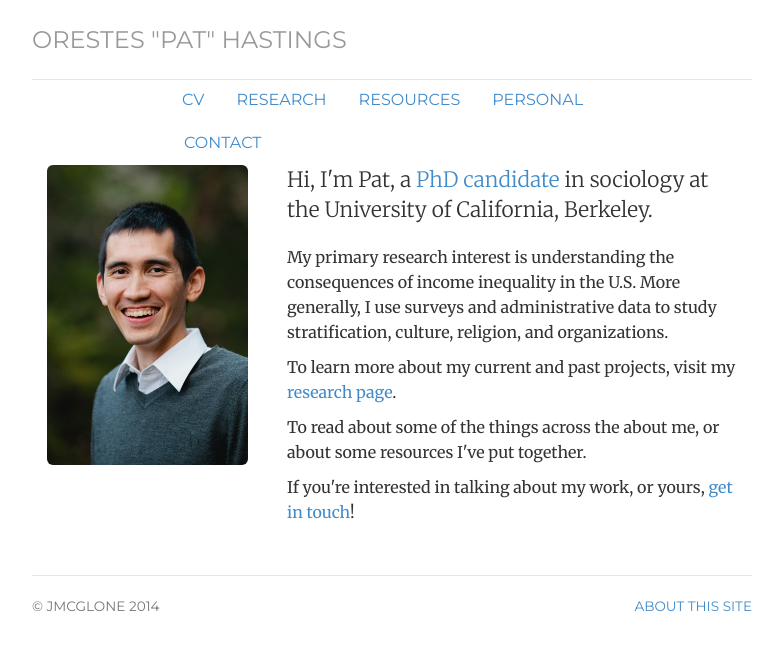
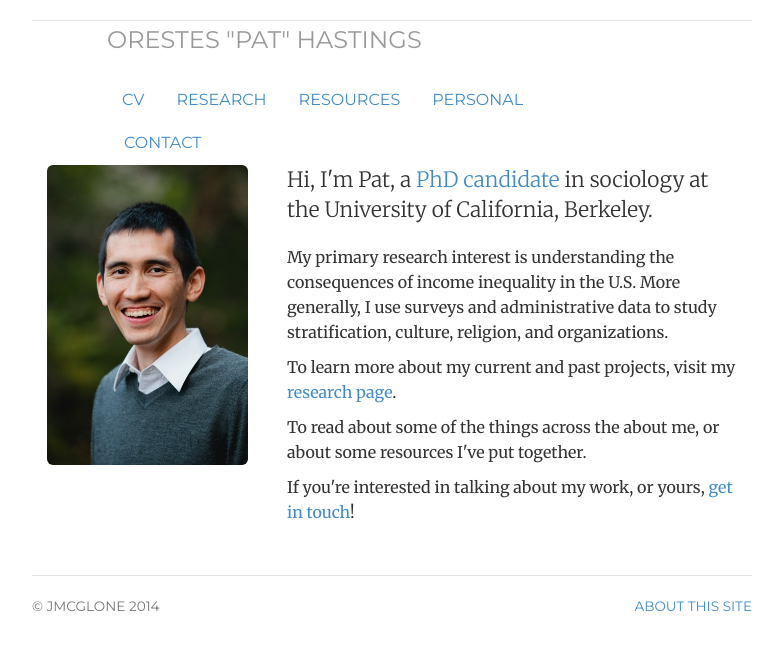
Before and after one commit to ophastings/ophastings.github.io, a Jekyll site: the page built from index.html, in a window 1280 px wide. Shown: the top 650 px of the page, without its empty margins (248-1030 px from the left). Built offline with Jekyll 4.4.1, drawn with Linux system fonts in a browser that asks for light colours.

Commit message:
Update header.html

```diff
--- a/_includes/header.html
+++ b/_includes/header.html
@@ -1,7 +1,9 @@
 <div class="header">
+<div class="col-sm-1"></div>
+<div class="col-sm-9">
 <h3 class="text-muted"><a href="/">Orestes "Pat" Hastings</a></h3>
-<div class="col-sm-2"></div>
-<div class="col-sm-8">
+
+
 	<ul class="nav nav-pills">
 		<li class="{{ page.cv }}"><a href="/HastingsCV.pdf" title="CV">CV</a></li>
 		<li class="{{ page.research }}"><a href="/research" title="Research2">Research</a></li>
@@ -10,5 +12,5 @@
 		<li class="{{ page.contact }}"><a href="/contact" title="Contact">Contact</a></li>
 	</ul>
 </div>
-<div class="col-sm-2"></div>
+<div class="col-sm-1"></div>
 </div> <!-- /header -->
```
